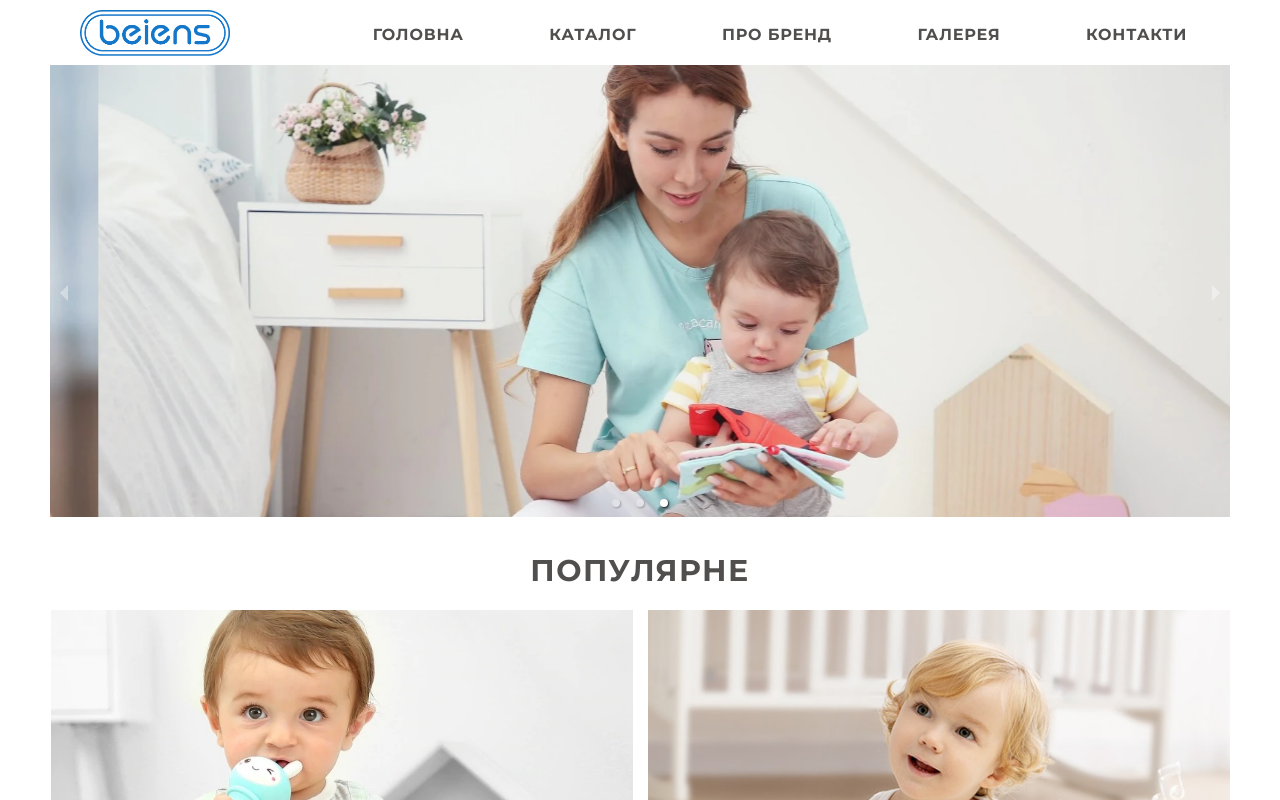
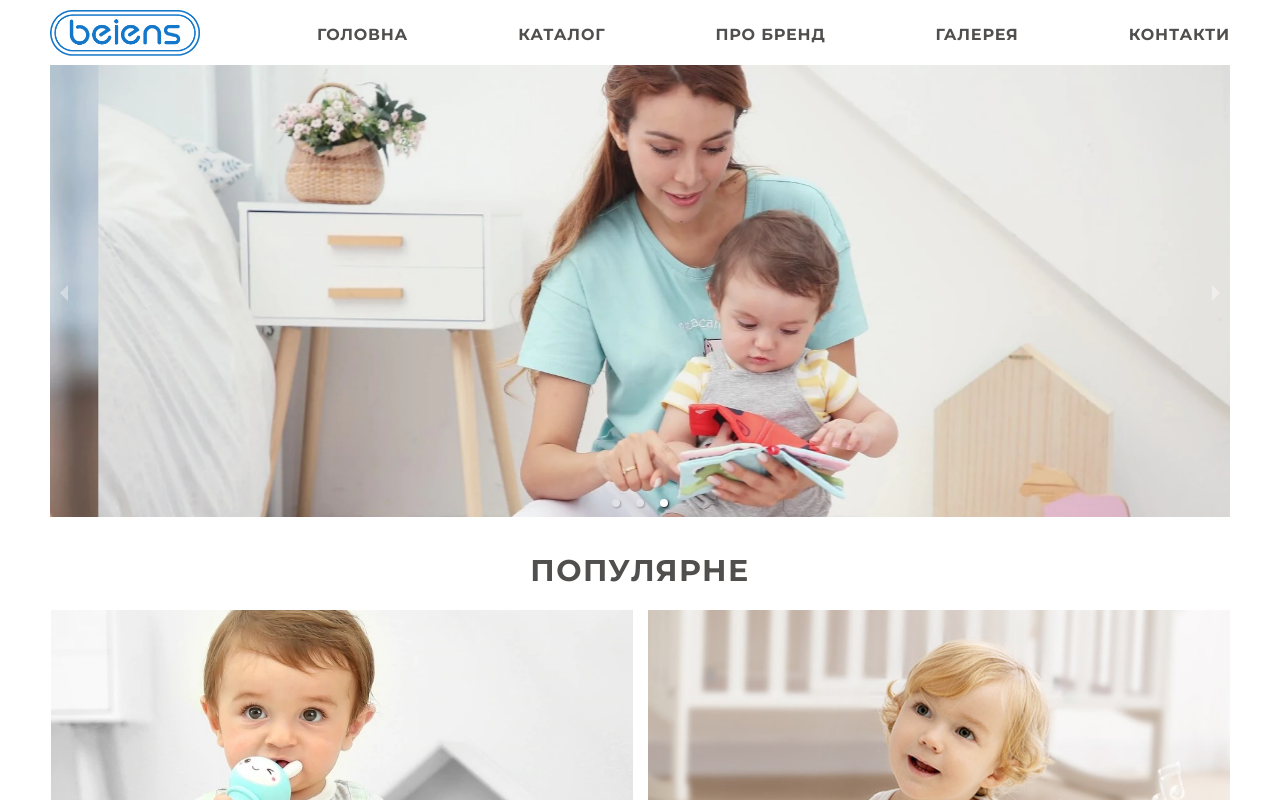
Before and after one commit to AndreyMandybura/beiens-project, a Next.js app: page / in a window 1280 px wide. Shown: the top 800 px of the page. Built offline with nearby package versions, Linux system fonts and the light colour scheme.

Commit message:
Update NavBar mobile menu

```diff
--- a/components/FatumContacts/FatumContacts.js
+++ b/components/FatumContacts/FatumContacts.js
@@ -28,7 +28,7 @@ export function FatumContacts() {
                 </ul>
                 <h3 className={s.contactsTitle}>Адреса</h3>
                 <p className={s.contactsItem}>м. Київ, вул. Нагірна, 22, офіс 332</p>
-                <iframe className={s.googleMap} src="https://www.google.com/maps/embed?pb=!1m18!1m12!1m3!1d2539.340929912655!2d30.481534515899835!3d50.47199649369294!2m3!1f0!2f0!3f0!3m2!1i1024!2i768!4f13.1!3m3!1m2!1s0x40d4cddf4222858d%3A0x3d120be38ebe5356!2z0YPQuy4g0J3QsNCz0L7RgNC90LDRjywgMjIsINCa0LjQtdCyLCAwMjAwMA!5e0!3m2!1sru!2sua!4v1658829969184!5m2!1sru!2sua" style={{border:0}} allowFullScreen="" loading="lazy" referrerpolicy="no-referrer-when-downgrade"></iframe>
+                <iframe className={s.googleMap} src="https://www.google.com/maps/embed?pb=!1m18!1m12!1m3!1d2539.340929912655!2d30.481534515899835!3d50.47199649369294!2m3!1f0!2f0!3f0!3m2!1i1024!2i768!4f13.1!3m3!1m2!1s0x40d4cddf4222858d%3A0x3d120be38ebe5356!2z0YPQuy4g0J3QsNCz0L7RgNC90LDRjywgMjIsINCa0LjQtdCyLCAwMjAwMA!5e0!3m2!1sru!2sua!4v1658829969184!5m2!1sru!2sua" style={{border:0}} allowFullScreen="" loading="lazy" referrerPolicy="no-referrer-when-downgrade"></iframe>
             </div>
         </>
     );
--- a/components/NavBar/NavBar.js
+++ b/components/NavBar/NavBar.js
@@ -19,9 +19,11 @@ export function NavBar({ children, title='Beiens' }) {
                 <meta name="description" content="This is the official website of children's toys brand Beiens in Ukraine" />
             </Head>
             <nav className="container">
+                <div className={active ? document.body.style.overflow = 'hidden' : document.body.style.overflow = 'unset'} >
                     <div className={s.navContainer}>
                         <div className={s.navWrapper}>
                             <Link href={'/'}><a className={s.logo} ><Image src={logo} alt="logo" width={150} height={46} /></a></Link>
+                            <div className={active ? s.activeNavListContainer : s.navListContainer}>
                                 <ul className={s.navList}>
                                     <li className={s.navItem}><Link href={'/'}><a>головна</a></Link></li>
                                     <li className={s.navItem}><Link href={'/catalog'}><a>каталог</a></Link></li>
@@ -29,6 +31,7 @@ export function NavBar({ children, title='Beiens' }) {
                                     <li className={s.navItem}><Link href={'/gallery'}><a>галерея</a></Link></li>
                                     <li className={s.navItem}><Link href={'/contacts'}><a>контакти</a></Link></li>
                                 </ul>
+                            </div>
                             <button type="button" className={s.menuButton} onClick={() => setActive(!active)}>
                                 <svg width={40} height={40} aria-label="Mobile menu switch" className={active ? s.iconCross : s.iconMenu}>
                                     <CloseBtn className={s.iconCross} />
@@ -37,14 +40,6 @@ export function NavBar({ children, title='Beiens' }) {
                             </button>
                         </div>
                     </div>
-                <div className={active ? s.activeSideNav : s.sideNav}>
-                    <ul className={s.sideNavList}>
-                        <li className={s.sideNavItem}><Link href={'/'}><a>головна</a></Link></li>
-                        <li className={s.sideNavItem}><Link href={'/catalog'}><a>каталог</a></Link></li>
-                        <li className={s.sideNavItem}><Link href={'/brand'}><a>про бренд</a></Link></li>
-                        <li className={s.sideNavItem}><Link href={'/gallery'}><a>галерея</a></Link></li>
-                        <li className={s.sideNavItem}><Link href={'/contacts'}><a>контакти</a></Link></li>
-                    </ul>
                 </div>
             </nav>
             <main className="container">
--- a/components/NavBar/NavBar.module.css
+++ b/components/NavBar/NavBar.module.css
@@ -1,4 +1,5 @@
 .navContainer {
+    position: relative;
     background: #fff;
 }
 
@@ -19,18 +20,15 @@
 
 @media (min-width: 768px) {
     .navWrapper {
-        padding: 10px 0px 5px 10px;
+        padding: 10px 0px 5px 0px;
+
     }
 }
 
 @media (min-width: 1200px) {
     .navWrapper {
-        padding: 10px 0px 5px 30px;
+        padding: 10px 0px 5px 0px;
     }
-}
-
-.logo {
-    margin-right: 45px;
 }
 
 .menuButton {
@@ -66,20 +64,42 @@
     display: none;
 }
 
+.navListContainer {
+    display: none;
+}
+
+@media (min-width: 768px) {
+    .navListContainer {
+        display: flex;
+    }
+}
+
+@media (max-width: 767px) {
+    .activeNavListContainer {
+        position: absolute;
+        top: 100%;
+        left: 50%;
+        width: 50%;
+        height: calc(100vh - 65px);
+        z-index: 999;
+        background-color: #fff;
+        padding: 20px;
+        font-size: 20px;
+        overflow-y: auto;
+    }
+}
+
 .navList {
-    display: none;
-    list-style-type: none;
-    width: 900px;
+    padding-top: 15px;
 }
 
 @media (min-width: 768px) {
     .navList {
-    display: block;
-    display: flex;
-    justify-content: space-around;
-    align-items: center;
-    margin: 0;
-    padding: 0;
+        display: flex;
+        justify-content: space-around;
+        align-items: center;
+        margin: 0;
+        padding: 0;
     }
 }
 
@@ -90,55 +110,27 @@
     letter-spacing: .05em;
     line-height: 1.65em;
     color: #514f4e;
+    padding-bottom: 15px;
+}
+
+@media (min-width: 480px) {
+    .navItem {
+        margin-left: 25px;
+    }
+}
+
+@media (min-width: 768px) {
+    .navItem {
+        padding-bottom: 0;    }
+}
+
+@media (min-width: 1200px) {
+    .navItem {
+        margin-left: 110px;
+    }
 }
 
 .navItem:hover,
 .navItem:focus {
     color: #3f8cce;
 }
-
-.sideNav {
-    position: fixed;
-    width: 100%;
-    height: 100vh;
-    background: #fff;
-    transform: translateX(100%);
-    transition: all 0.5s;
-    z-index: 999;
-}
-
-@media (min-width: 768px) {
-    .sideNav {
-        display: none;
-    }
-}
-
-.activeSideNav {
-    position: fixed;
-    width: 100%;
-    height: calc(100vh - 65px);
-    background: #fff;
-    transform: translateX(50%);
-    transition: all 0.5s;
-    overflow-y: auto;
-    z-index: 999;
-}
-
-.sideNavList {
-    list-style-type: none;
-    padding-top: 30px;
-    padding-left: 25px;
-}
-
-.sideNavItem {
-    font-size: 16px;
-    font-weight: 700;
-    text-transform: uppercase;
-    letter-spacing: .05em;
-    line-height: 1.65em;
-    color: #514f4e;
-}
-
-.sideNavItem:not(:last-child) {
-    margin-bottom: 30px;
-}
--- a/styles/globals.css
+++ b/styles/globals.css
@@ -7,10 +7,6 @@ body {
     margin: 0;
     font-family: 'Montserrat', sans-serif;
 }
-
-/* * {
-    outline: 1px red solid;
-} */
 
 a {
     color: inherit;
```
Lines whose indentation alone changed are shown as unchanged.
